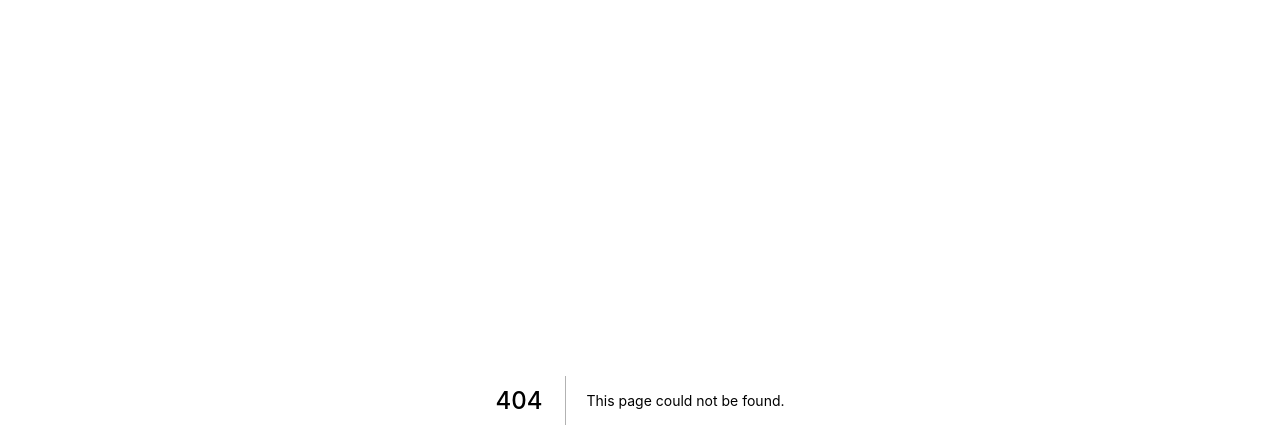
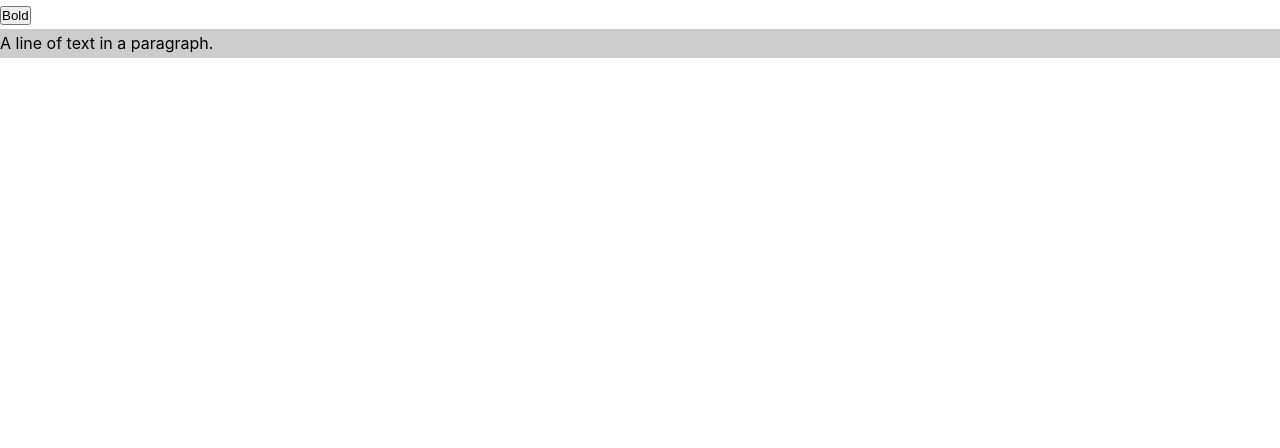
Before and after one commit to fayax555/news-app, a Next.js app: page /slate in a window 1280 px wide. Before the commit this address had no page. Shown: the top 448 px of the page. Built offline with nearby package versions, Linux system fonts and the light colour scheme.

Commit message:
update slate editor

```diff
--- a/pages/slate-editor.tsx
+++ b/components/Dashboard/SlateEditor.tsx
@@ -11,7 +11,7 @@ import {
 import { Slate, Editable, withReact, ReactEditor } from 'slate-react';
 
 type CustomElement = {
-  bold?: boolean | null;
+  bold?: boolean;
   type: 'paragraph' | 'code' | null;
   children: CustomText[];
 };
@@ -38,18 +38,19 @@ const CustomEditor = {
 
   isCodeBlockActive(editor: Editor) {
     const [match] = Editor.nodes(editor, {
-      match: (n) => Element.isElement(n) && n.type === 'code',
+      match: (n: any) => n.type === 'code',
     });
 
     return !!match;
   },
 
-  toggleBoldMark(editor: Editor) {
+  toggleBoldMark(editor: any) {
     const isActive = CustomEditor.isBoldMarkActive(editor);
+    const selectedText = Editor.string(editor, editor.selection);
     Transforms.setNodes(
       editor,
-      { bold: isActive ? null : true },
-      { match: (n) => Text.isText(n), split: true }
+      { bold: isActive ? false : true },
+      { match: () => !!selectedText, split: true }
     );
   },
 
@@ -88,12 +89,22 @@ const SlateEditor: FC = () => {
   }, []);
 
   return (
+    <>
+      <button
+        onMouseDown={(e) => {
+          e.preventDefault();
+          CustomEditor.toggleBoldMark(editor);
+        }}
+      >
+        Bold
+      </button>
       <Slate
         editor={editor}
         value={value}
         onChange={(newValue) => setValue(newValue)}
       >
         <Editable
+          style={{ backgroundColor: '#ccc' }}
           renderElement={renderElement}
           renderLeaf={renderLeaf}
           onKeyDown={(event) => {
@@ -117,6 +128,7 @@ const SlateEditor: FC = () => {
           }}
         />
       </Slate>
+    </>
   );
 };
 
--- a/components/Layout/Layout.tsx
+++ b/components/Layout/Layout.tsx
@@ -20,5 +20,5 @@ export default function Layout({ title, children }: LayoutProps) {
 }
 
 Layout.defaultProps = {
-  title: 'Mealu | Restaurant Reservation System',
+  title: 'Newz',
 };
--- a/components/MainPage/SecondSection.tsx
+++ b/components/MainPage/SecondSection.tsx
@@ -46,8 +46,8 @@ const SecondSection: FC<Props> = () => {
 
   return (
     <SecondSectionWrap>
-      {data.map(({ title, img }) => (
-        <Link key={title} href='' passHref>
+      {data.map(({ title, img }, index) => (
+        <Link key={title + index} href='/news/id' passHref>
           <a>
             <Image width={400} src={img} alt='' />
             <h2>{title}</h2>
--- a/package.json
+++ b/package.json
@@ -10,7 +10,6 @@
   },
   "dependencies": {
     "babel-plugin-styled-components": "^1.13.2",
-    "is-hotkey": "^0.1.8",
     "mongodb": "^4.0.0",
     "nanoid": "^3.1.23",
     "next": "11.0.1",
@@ -18,12 +17,14 @@
     "react-dom": "17.0.2",
     "react-icons": "^4.2.0",
     "slate": "^0.63.0",
+    "slate-history": "^0.62.0",
     "slate-react": "^0.65.2",
     "styled-components": "^5.3.0",
     "typescript-plugin-styled-components": "^2.0.0"
   },
   "devDependencies": {
     "@types/react": "17.0.14",
+    "@types/react-dom": "^17.0.9",
     "@types/slate": "^0.47.9",
     "@types/slate-react": "^0.50.1",
     "@types/styled-components": "^5.1.11",
--- /dev/null
+++ b/pages/slate.tsx
@@ -0,0 +1,14 @@
+import SlateEditor from 'components/Dashboard/SlateEditor';
+
+import dynamic from 'next/dynamic'
+
+const SlateWithNoSSR = dynamic(
+  () => import('components/Dashboard/SlateEditor'),
+  { ssr: false }
+)
+
+const IndexPage = () => {
+  return <SlateWithNoSSR />;
+};
+
+export default IndexPage;
```
Also changed, not shown: 1 other file (tests, documents, lock files or other folders). Lines whose indentation alone changed are shown as unchanged.
